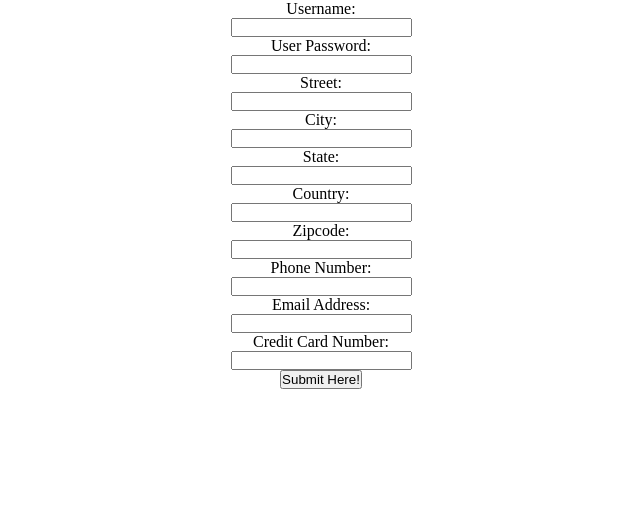
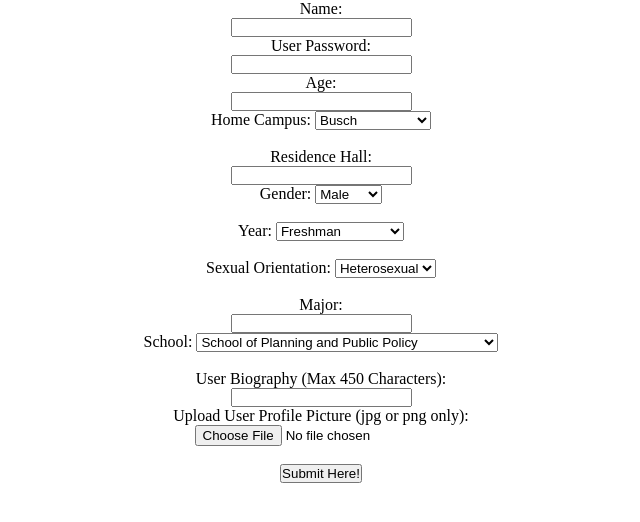
Before and after one commit to JackLowry/452MajorProject, a Flask app: page /register in a window 1280 px wide. Shown: the top 522 px of the page, without its empty margins (319-959 px from the left). Run offline with Flask 2, Linux system fonts and the light colour scheme.

Commit message:
added registration form with fields

```diff
--- a/templates/registration_form.html
+++ b/templates/registration_form.html
@@ -1,5 +1,5 @@
 <!doctype html>
-<html>
+
 <html lang ="en">
     <head>
         <meta charset="UTF-8">
@@ -11,38 +11,85 @@
 
 
     <center><form action= "{{ url_for('registration_form') }}" method="post">
-        <label for="username">Username:</label><br>
+
+        <label for="username">Name:</label><br>
         <input type="text" id="username" name="username"><br>
 
         <label for="password">User Password:</label><br>
         <input type="text" id="username" name="password"><br>
 
-        <label for="street">Street:</label><br>
-        <input type="text" id="street" name="street"><br>
+        <label for="age">Age:</label><br>
+        <input type="number" id="age" name="age"><br>
 
-        <label for="city ">City:</label><br>
-        <input type="text" id="city" name="city"><br>
+        <label for="Campus">Home Campus:</label>
+        <select name= "Campus"> Campus:
+            <option value="Busch">Busch</option>
+            <option value="College Avenue">College Avenue</option>
+            <option value="Cook">Cook</option>
+            <option value="Douglas">Douglas</option>
+            <option value="Livingston">Livingston</option>
+            <option value="Commuter">Commuter</option>
+        </select>
+        <br>
+        <br>
+        <label for="Residence_Hall">Residence Hall:</label><br>
+        <input type="text" id="Residence_Hall" name="Residence_Hall"><br>
 
-        <label for="state ">State:</label><br>
-        <input type="text" id="state" name="state"><br>
+        <label for="gender"> Gender:</label>
+        <select name= "gender"> Gender:
+            <option value="Male">Male</option>
+            <option value="Female">Female</option>
+            <option value="Other">Other</option>
+        </select>
+        <br>
+        <br>
+        <label for="year"> Year:</label>
+        <select name= "year"> Year:
+            <option value="Freshman">Freshman</option>
+            <option value="Sophomore">Sophomore</option>
+            <option value="Junior">Junior</option>
+            <option value="Senior">Senior</option>
+            <option value="Graduate_Student">Graduate Student</option>
+            <option value="Staff">Staff</option>
+        </select>
+        <br>
+        <br>
+        <label for="sexual_orientation"> Sexual Orientation:</label>
+        <select name= "sexual_orientation"> Sexual Orientation:
+            <option value="Heterosexual">Heterosexual</option>
+            <option value="Homosexual">Homosexual</option>
+            <option value="Bisexual">Bisexual</option>
+        </select>
+        <br>
+        <br>
+        <label for="major">Major:</label><br>
+        <input type="text" id="major" name="major"><br>
 
-        <label for="country">Country:</label><br>
-        <input type="text" id="country" name="country"><br>
+        <label for="school"> School:</label>
+        <select name= "school">  School:
+            <option value="School_of_Planning_and_Public_Policy">School of Planning and Public Policy</option>
+            <option value="Business_School">Business School</option>
+            <option value="School_of_Engineering">School of Engineering</option>
+            <option value="School_of_Arts_and_Sciences">School of Arts and Sciences</option>
+            <option value="School_of_Pharmacy">School_of_pharmacy</option>
+            <option value="School_of_Environmental_and_Biological_Studies">School of Environmental and Biological Studies</option>
+            <option value="School_of_Social_Work">School of Social Work</option>
+            <option value="School_of_Management_and_Labor_Relations">School of Management and Labor Relations</option>
+            <option value="Mason_Gross_School_of_the_Arts"> Mason Gross School of the Arts</option>
+            <option value="School_of_Graduate_Studeis">School of graduate Studies</option>
+            <option value="Robert_Wood_Johnson_Medical_School">Robert Wood Johnson Medical School</option>
+            <option value="School_of_Nursing">School of Nursing</option>
+        </select>
+        <br>
+        <br>
 
-        <label for="zipcode"> Zipcode:</label><br>
-        <input type="text" id="zipcode" name="zipcode"><br>
+        <label for="bio"> User Biography (Max 450 Characters):</label><br>
+        <input type="text" id="bio" name="bio"><br>
 
-        <label for="phoneNum">Phone Number:</label><br>
-        <input type="text" id="phoneNum" name="phoneNum"><br>
-
-        <label for="emailAddress"> Email Address:</label><br>
-        <input type="text" id="emailAddress" name="emailAddress"><br>
-
-        <label for="creditCard">Credit Card Number:</label><br>
-        <input type="text" id="creditCard" name="creditCard"><br>
-
-
-
+        <label for="profile_picture"> Upload User Profile Picture (jpg or png only):</label><br>
+        <input type="file" name="profile_picture" accept="image/png, image/jpeg" />
+        <br>
+        <br>
         <button type="submit">Submit Here!</button>
 
     </form><center>
```
Lines whose indentation alone changed are shown as unchanged.
